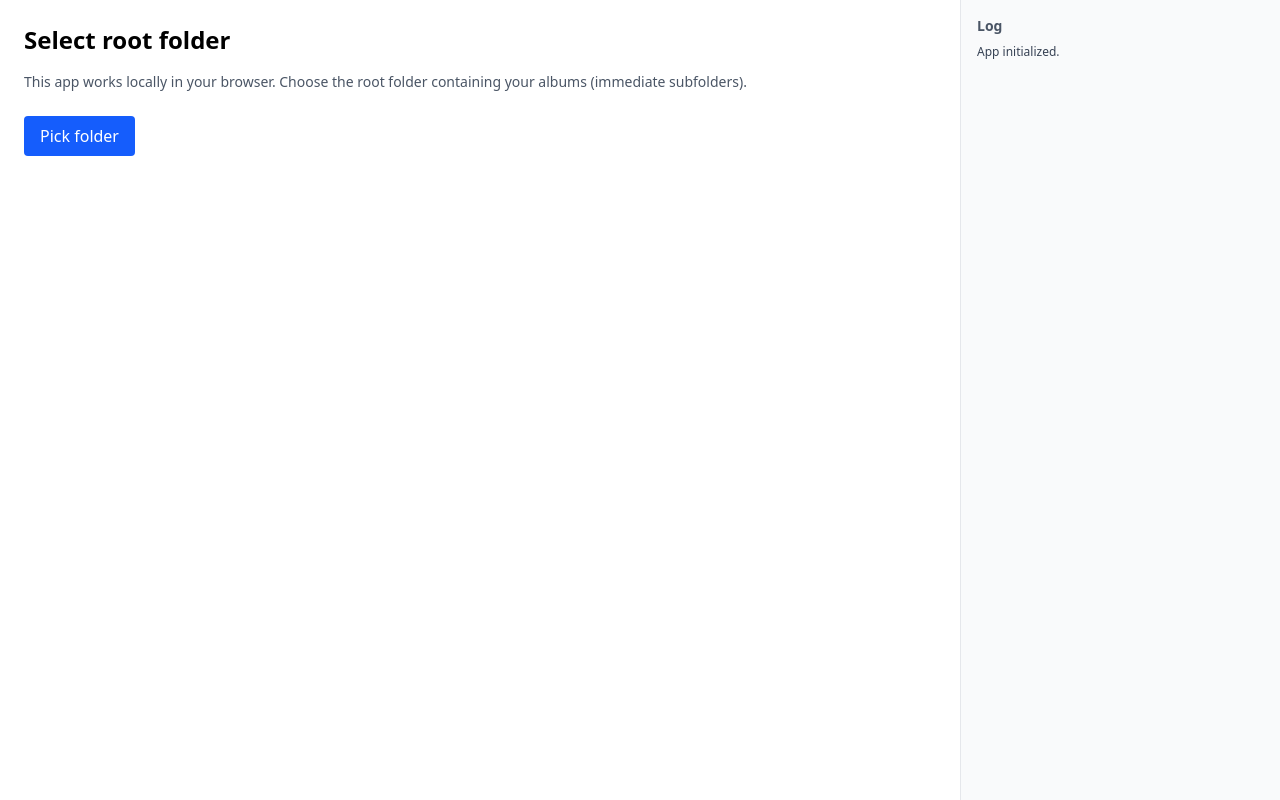
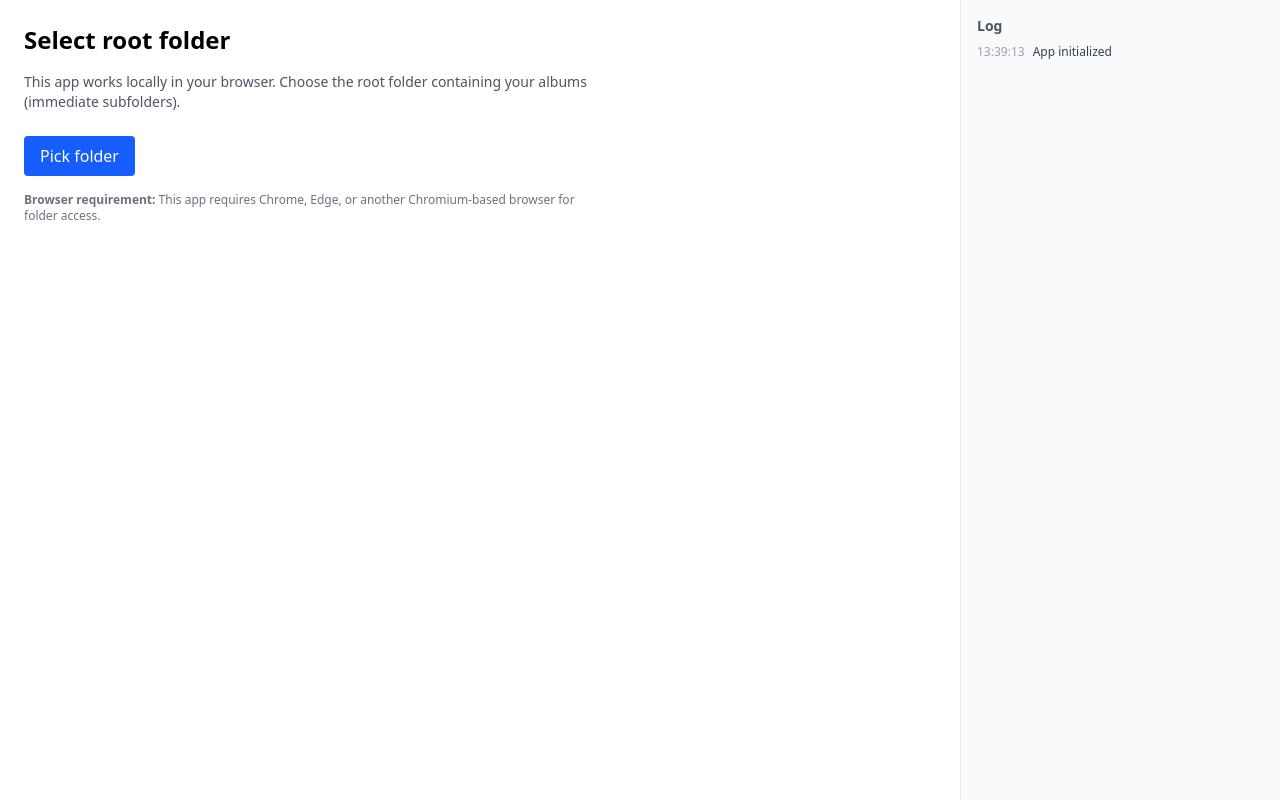
Before and after one commit to martindzejky/photo-album-exif-fixer, a SvelteKit app: page /select in a window 1280 px wide. Built offline with nearby package versions, Linux system fonts and the light colour scheme.

Commit message:
add folder selection with file system access api and live logging

```diff
--- /dev/null
+++ b/src/lib/services/fileSystem.ts
@@ -0,0 +1,91 @@
+// File System Access API service for folder selection and file operations
+
+export interface FolderHandle {
+	handle: FileSystemDirectoryHandle;
+	name: string;
+	path: string;
+}
+
+class FileSystemService {
+	private rootHandle: FileSystemDirectoryHandle | null = null;
+
+	/**
+	 * Check if File System Access API is supported
+	 */
+	isSupported(): boolean {
+		return 'showDirectoryPicker' in window;
+	}
+
+	/**
+	 * Request user to select a root folder
+	 */
+	async selectRootFolder(): Promise<FolderHandle> {
+		if (!this.isSupported()) {
+			throw new Error('File System Access API not supported. Please use Chrome/Edge.');
+		}
+
+		try {
+			const handle = await window.showDirectoryPicker({
+				mode: 'readwrite',
+				startIn: 'pictures'
+			});
+
+			this.rootHandle = handle;
+
+			return {
+				handle,
+				name: handle.name,
+				path: handle.name
+			};
+		} catch (error) {
+			if (error instanceof Error && error.name === 'AbortError') {
+				throw new Error('Folder selection was cancelled.');
+			}
+			throw new Error(`Failed to select folder: ${error}`);
+		}
+	}
+
+	/**
+	 * Get the current root folder handle
+	 */
+	getRootHandle(): FileSystemDirectoryHandle | null {
+		return this.rootHandle;
+	}
+
+	/**
+	 * Get immediate subdirectories (albums) from root
+	 */
+	async getAlbums(): Promise<FolderHandle[]> {
+		if (!this.rootHandle) {
+			throw new Error('No root folder selected');
+		}
+
+		const albums: FolderHandle[] = [];
+
+		try {
+			for await (const [name, entry] of this.rootHandle.entries()) {
+				if (entry.kind === 'directory') {
+					albums.push({
+						handle: entry,
+						name,
+						path: `${this.rootHandle.name}/${name}`
+					});
+				}
+			}
+		} catch (error) {
+			throw new Error(`Failed to read albums: ${error}`);
+		}
+
+		return albums.sort((a, b) => a.name.localeCompare(b.name));
+	}
+
+	/**
+	 * Clear the current root folder selection
+	 */
+	clearSelection(): void {
+		this.rootHandle = null;
+	}
+}
+
+// Export singleton instance
+export const fileSystemService = new FileSystemService();
--- /dev/null
+++ b/src/lib/services/logger.ts
@@ -0,0 +1,89 @@
+// Simple logging service for the app
+
+export interface LogEntry {
+	timestamp: Date;
+	level: 'info' | 'warning' | 'error' | 'success';
+	message: string;
+	details?: string;
+}
+
+class LoggerService {
+	private logs: LogEntry[] = [];
+	private listeners: ((logs: LogEntry[]) => void)[] = [];
+
+	/**
+	 * Add a log entry
+	 */
+	log(level: LogEntry['level'], message: string, details?: string): void {
+		const entry: LogEntry = {
+			timestamp: new Date(),
+			level,
+			message,
+			details
+		};
+
+		this.logs.push(entry);
+		this.notifyListeners();
+
+		// Keep only last 100 entries
+		if (this.logs.length > 100) {
+			this.logs = this.logs.slice(-100);
+		}
+	}
+
+	/**
+	 * Convenience methods
+	 */
+	info(message: string, details?: string): void {
+		this.log('info', message, details);
+	}
+
+	warning(message: string, details?: string): void {
+		this.log('warning', message, details);
+	}
+
+	error(message: string, details?: string): void {
+		this.log('error', message, details);
+	}
+
+	success(message: string, details?: string): void {
+		this.log('success', message, details);
+	}
+
+	/**
+	 * Get all logs
+	 */
+	getLogs(): LogEntry[] {
+		return [...this.logs];
+	}
+
+	/**
+	 * Subscribe to log updates
+	 */
+	subscribe(listener: (logs: LogEntry[]) => void): () => void {
+		this.listeners.push(listener);
+
+		// Return unsubscribe function
+		return () => {
+			const index = this.listeners.indexOf(listener);
+			if (index > -1) {
+				this.listeners.splice(index, 1);
+			}
+		};
+	}
+
+	/**
+	 * Clear all logs
+	 */
+	clear(): void {
+		this.logs = [];
+		this.notifyListeners();
+	}
+
+	private notifyListeners(): void {
+		this.listeners.forEach(listener => listener([...this.logs]));
+	}
+}
+
+// Export singleton instance
+export const logger = new LoggerService();
--- a/src/routes/+layout.svelte
+++ b/src/routes/+layout.svelte
@@ -1,8 +1,41 @@
 <script lang="ts">
-    import '../app.css';
-    import favicon from '$lib/assets/favicon.svg';
+	import '../app.css';
+	import favicon from '$lib/assets/favicon.svg';
+	import { logger, type LogEntry } from '$lib/services/logger';
+	import { onMount } from 'svelte';
 
-    let { children } = $props();
+	let { children } = $props();
+	let logs: LogEntry[] = $state([]);
+
+	onMount(() => {
+		// Subscribe to log updates
+		const unsubscribe = logger.subscribe((newLogs) => {
+			logs = newLogs;
+		});
+
+		// Initial log
+		logger.info('App initialized');
+
+		return unsubscribe;
+	});
+
+	function formatTime(date: Date): string {
+		return date.toLocaleTimeString('en-US', {
+			hour12: false,
+			hour: '2-digit',
+			minute: '2-digit',
+			second: '2-digit'
+		});
+	}
+
+	function getLogColor(level: LogEntry['level']): string {
+		switch (level) {
+			case 'error': return 'text-red-600';
+			case 'warning': return 'text-yellow-600';
+			case 'success': return 'text-green-600';
+			default: return 'text-gray-700';
+		}
+	}
 </script>
 
 <svelte:head>
@@ -13,10 +46,23 @@
     <main class="p-6">
         {@render children?.()}
     </main>
-    <aside class="border-l border-gray-200 p-4 bg-gray-50">
+    <aside class="border-l border-gray-200 p-4 bg-gray-50 flex flex-col">
         <h2 class="text-sm font-semibold text-gray-600 mb-2">Log</h2>
-        <div class="text-xs text-gray-700 space-y-1" id="log-panel">
-            <div>App initialized.</div>
+        <div class="text-xs space-y-1 overflow-y-auto flex-1 max-h-screen" id="log-panel">
+            {#each logs.slice(-20) as entry (entry.timestamp.getTime())}
+                <div class="flex flex-col">
+                    <div class="flex items-start gap-2">
+                        <span class="text-gray-400 shrink-0">{formatTime(entry.timestamp)}</span>
+                        <span class={getLogColor(entry.level)}>{entry.message}</span>
+                    </div>
+                    {#if entry.details}
+                        <div class="text-gray-500 text-xs ml-14 mt-1">{entry.details}</div>
+                    {/if}
+                </div>
+            {/each}
+            {#if logs.length === 0}
+                <div class="text-gray-500">No logs yet...</div>
+            {/if}
         </div>
     </aside>
 </div>
--- a/src/routes/select/+page.svelte
+++ b/src/routes/select/+page.svelte
@@ -1,3 +1,60 @@
-<h1 class="text-2xl font-semibold mb-4">Select root folder</h1>
-<p class="text-sm text-gray-600 mb-6">This app works locally in your browser. Choose the root folder containing your albums (immediate subfolders).</p>
-<button class="px-4 py-2 rounded bg-blue-600 text-white hover:bg-blue-700">Pick folder</button>
+<script lang="ts">
+	import { fileSystemService } from '$lib/services/fileSystem';
+	import { logger } from '$lib/services/logger';
+	import { goto } from '$app/navigation';
+
+	let isSelecting = false;
+	let error = '';
+
+	async function handleSelectFolder() {
+		if (!fileSystemService.isSupported()) {
+			error = 'File System Access API not supported. Please use Chrome, Edge, or another Chromium-based browser.';
+			logger.error('Browser not supported', error);
+			return;
+		}
+
+		isSelecting = true;
+		error = '';
+
+		try {
+			logger.info('Requesting folder selection...');
+			const folder = await fileSystemService.selectRootFolder();
+
+			logger.success(`Selected folder: ${folder.name}`, `Path: ${folder.path}`);
+
+			// Navigate to main page
+			goto('/main');
+		} catch (err) {
+			const message = err instanceof Error ? err.message : 'Unknown error occurred';
+			error = message;
+			logger.error('Folder selection failed', message);
+		} finally {
+			isSelecting = false;
+		}
+	}
+</script>
+
+<div class="max-w-xl">
+	<h1 class="text-2xl font-semibold mb-4">Select root folder</h1>
+	<p class="text-sm text-gray-600 mb-6">
+		This app works locally in your browser. Choose the root folder containing your albums (immediate subfolders).
+	</p>
+
+	{#if error}
+		<div class="mb-4 p-3 rounded bg-red-50 border border-red-200 text-red-700 text-sm">
+			{error}
+		</div>
+	{/if}
+
+	<button
+		class="px-4 py-2 rounded bg-blue-600 text-white hover:bg-blue-700 disabled:opacity-50 disabled:cursor-not-allowed"
+		onclick={handleSelectFolder}
+		disabled={isSelecting}
+	>
+		{isSelecting ? 'Selecting...' : 'Pick folder'}
+	</button>
+
+	<p class="text-xs text-gray-500 mt-4">
+		<strong>Browser requirement:</strong> This app requires Chrome, Edge, or another Chromium-based browser for folder access.
+	</p>
+</div>
```
Also changed, not shown: .agent/work.md.
